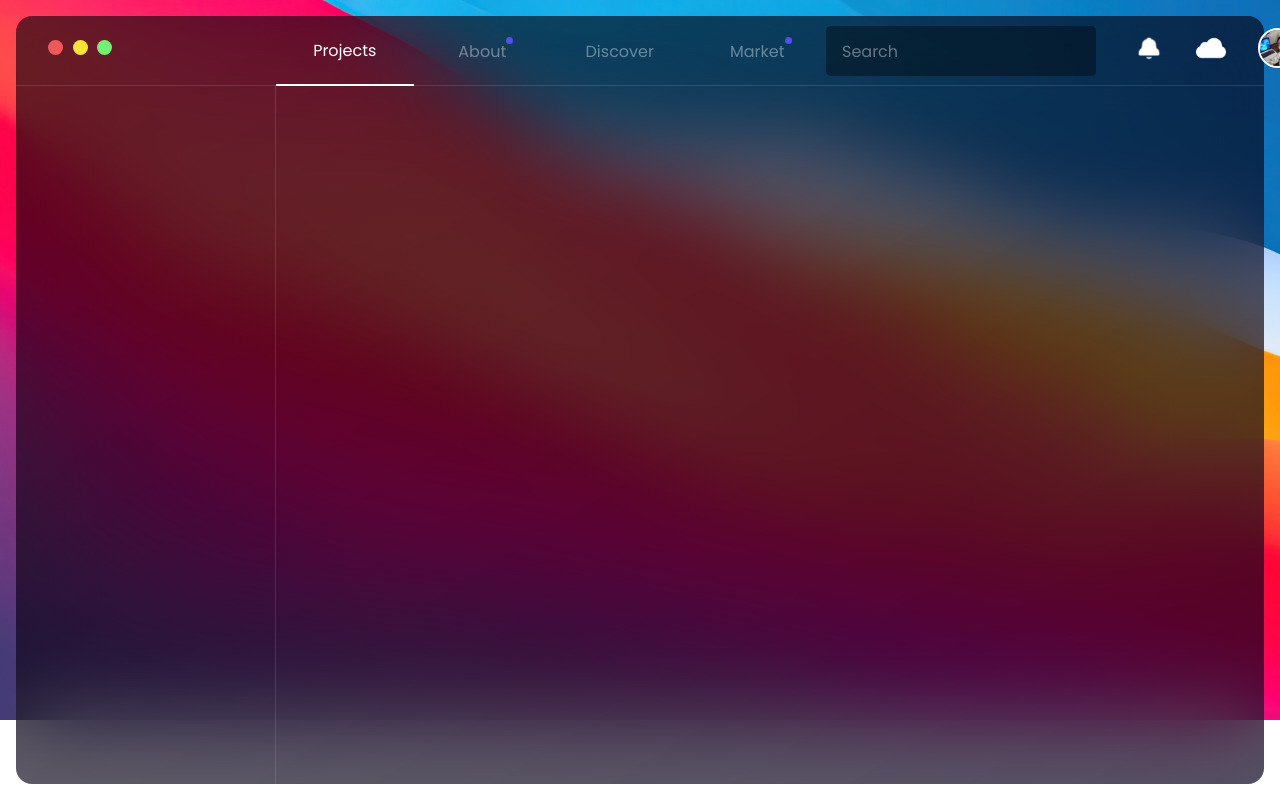
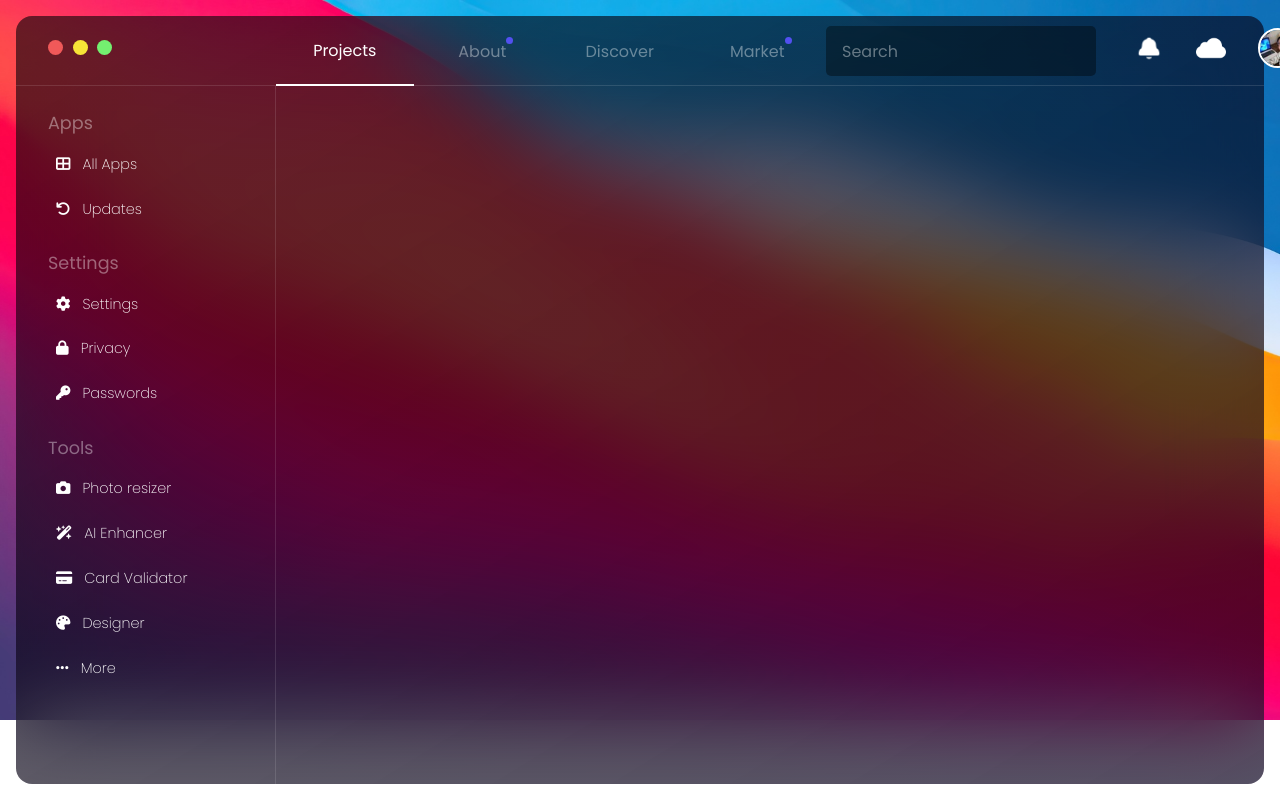
Before and after one commit to alisajad001/admin-dashboard, a plain HTML site: page index.html in a window 1280 px wide. Shown: the top 800 px of the page. Drawn offline with Linux system fonts and the light colour scheme.

Commit message:
Add sidebar links and styling

```diff
--- a/css/styles.css
+++ b/css/styles.css
@@ -168,6 +168,56 @@ body {
   border-right: 1px solid #ffffff1e;
   grid-area: side;
   border-radius: 0 0 0 1rem;
+  overflow-y: scroll;
+  padding-bottom: 2rem;
+}
+
+/* Custom scrollbar for sidebar */
+.sidebar::-webkit-scrollbar {
+  width: 3px;
+}
+
+.sidebar::-webkit-scrollbar-track {
+  background: none;
+}
+
+.sidebar::-webkit-scrollbar-thumb {
+  background: #ffffff1e;
+}
+
+.sidebar .component {
+  margin-top: 1.5rem;
+}
+
+.sidebar .component h2 {
+  font-weight: 400;
+  font-size: 1.1rem;
+  color: #ffffff63;
+  margin-left: 2rem;
+}
+
+.sidebar .component .side-links_container {
+  margin-top: 0.7rem;
+  padding: 0 1.5rem;
+}
+
+.sidebar .side-links_container .side-link {
+  color: #fff;
+  font-weight: 200;
+  font-size: 0.9rem;
+  margin-top: 0.7rem;
+  padding: 0.4rem 1rem;
+  border-radius: 10px;
+  transition: 0.3s;
+  cursor: pointer;
+}
+
+.sidebar .side-links_container .side-link:hover {
+  background-color: #ffffff33;
+}
+
+.sidebar .side-links_container .side-link span {
+  margin-left: 0.5rem;
 }
 
 .main {
--- a/index.html
+++ b/index.html
@@ -6,6 +6,15 @@
     <!-- Metadata -->
     <meta charset="UTF-8" />
     <meta name="viewport" content="width=device-width, initial-scale=1.0" />
+
+    <!-- Fontawesome -->
+    <link
+      rel="stylesheet"
+      href="https://cdnjs.cloudflare.com/ajax/libs/font-awesome/6.6.0/css/all.min.css"
+      integrity="sha512-Kc323vGBEqzTmouAECnVceyQqyqdsSiqLQISBL29aUW4U/M7pSPA/gEUZQqv1cwx4OnYxTxve5UMg5GT6L4JJg=="
+      crossorigin="anonymous"
+      referrerpolicy="no-referrer"
+    />
 
     <!-- CSS File -->
     <link rel="stylesheet" href="css/styles.css" />
@@ -47,7 +56,76 @@
         </div>
       </header>
 
-      <section class="sidebar"></section>
+      <section class="sidebar">
+        <div class="component">
+          <h2>Apps</h2>
+
+          <div class="side-links_container">
+            <div class="side-link">
+              <i class="fa-solid fa-table-cells-large"></i>
+              <span>All Apps</span>
+            </div>
+
+            <div class="side-link">
+              <i class="fa-solid fa-arrow-rotate-left"></i>
+              <span>Updates</span>
+            </div>
+          </div>
+        </div>
+
+        <div class="component">
+          <h2>Settings</h2>
+
+          <div class="side-links_container">
+            <div class="side-link">
+              <i class="fa-solid fa-gear"></i>
+              <span>Settings</span>
+            </div>
+
+            <div class="side-link">
+              <i class="fa-solid fa-lock"></i>
+              <span>Privacy</span>
+            </div>
+
+            <div class="side-link">
+              <i class="fa-solid fa-key"></i>
+              <span>Passwords</span>
+            </div>
+          </div>
+        </div>
+
+        <div class="component">
+          <h2>Tools</h2>
+
+          <div class="side-links_container">
+            <div class="side-link">
+              <i class="fa-solid fa-camera"></i>
+              <span>Photo resizer</span>
+            </div>
+
+            <div class="side-link">
+              <i class="fa-solid fa-wand-magic-sparkles"></i>
+              <span>AI Enhancer</span>
+            </div>
+
+            <div class="side-link">
+              <i class="fa-solid fa-credit-card"></i>
+              <span>Card Validator</span>
+            </div>
+
+            <div class="side-link">
+              <i class="fa-solid fa-palette"></i>
+              <span>Designer</span>
+            </div>
+
+            <div class="side-link">
+              <i class="fa-solid fa-ellipsis"></i>
+              <span>More</span>
+            </div>
+          </div>
+        </div>
+      </section>
+
       <main class="main"></main>
     </div>
 
```
